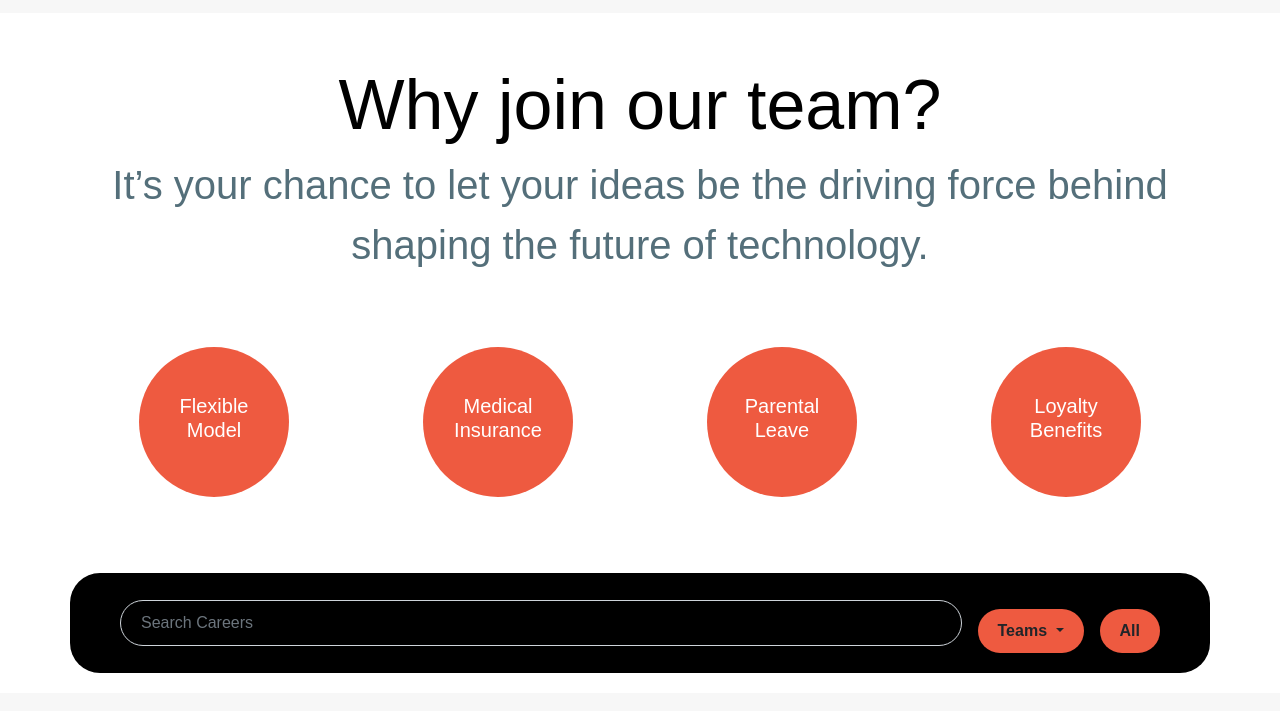
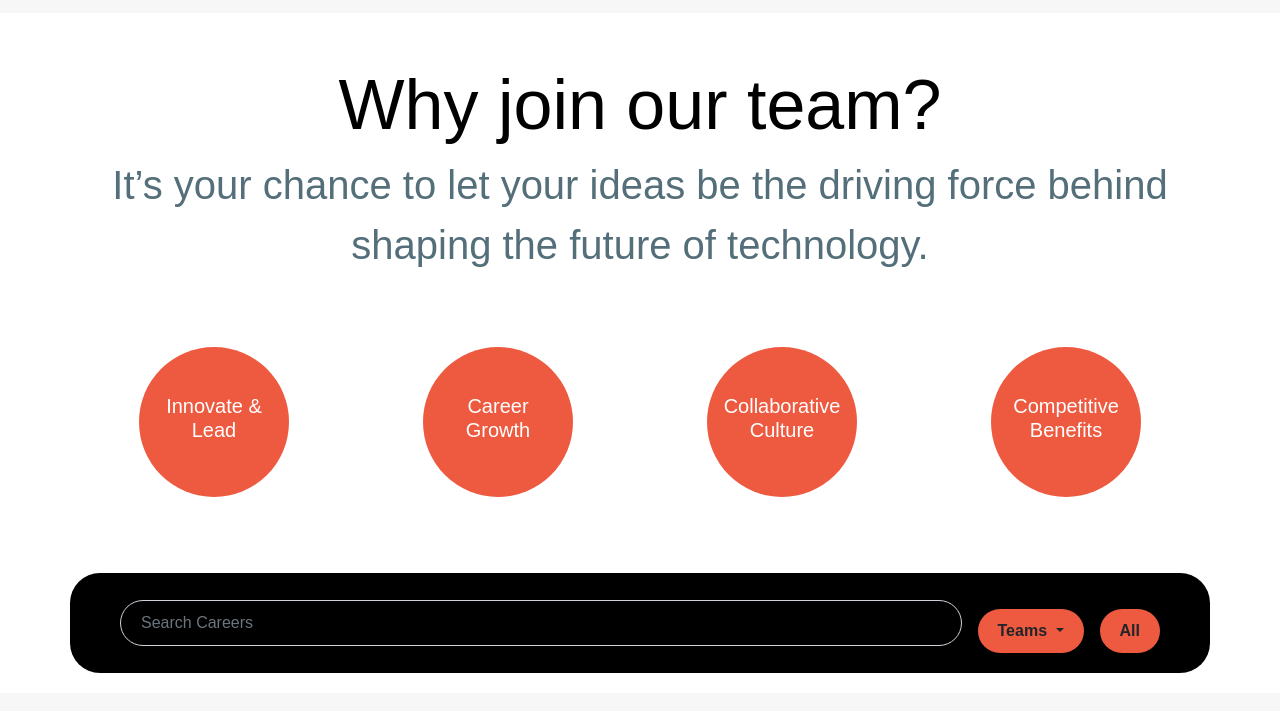
Before and after one commit to duhsmostafa/mogo, a plain HTML site: page index.html in a window 1280 px wide. Shown: the part 652-1363 px from the top of the page. Drawn offline with nearby package versions, Linux system fonts and the light colour scheme; no server answers; a web font is replaced by a local one.

Commit message:
why you join us.....

```diff
--- a/index.html
+++ b/index.html
@@ -101,19 +101,19 @@
             </div>
             <div class="boxs">
                 <div class="itme">
-                    <h3>Flexible<br>
-                        Model</h3>
+                    <h3>Innovate &<br>
+                        Lead</h3>
                 </div>
                 <div class="itme">
-                    <h3>Medical <br>
-                        Insurance</h3>
+                    <h3>Career <br>
+                        Growth</h3>
                 </div>
                 <div class="itme">
-                    <h3>Parental <br>
-                        Leave</h3>
+                    <h3>Collaborative <br>
+                        Culture</h3>
                 </div>
                 <div class="itme">
-                    <h3>Loyalty <br>
+                    <h3>Competitive <br>
                         Benefits </h3>
                 </div>
             </div>
```
